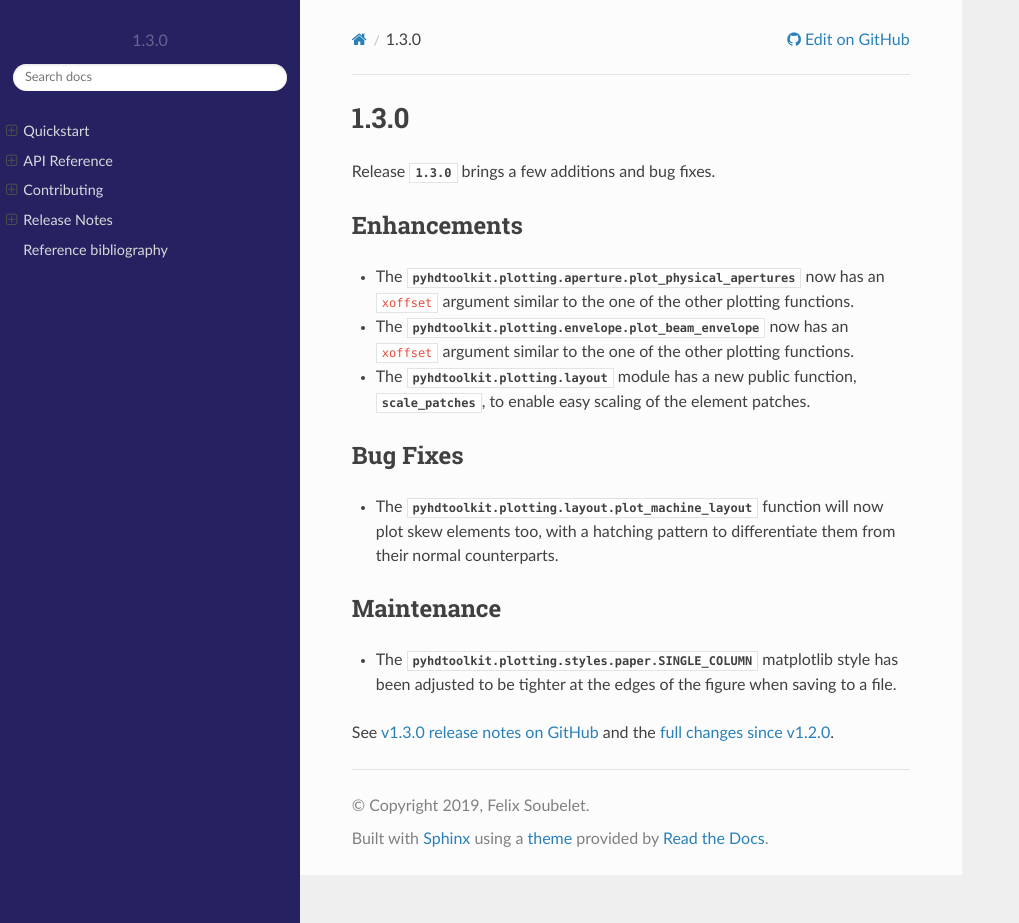
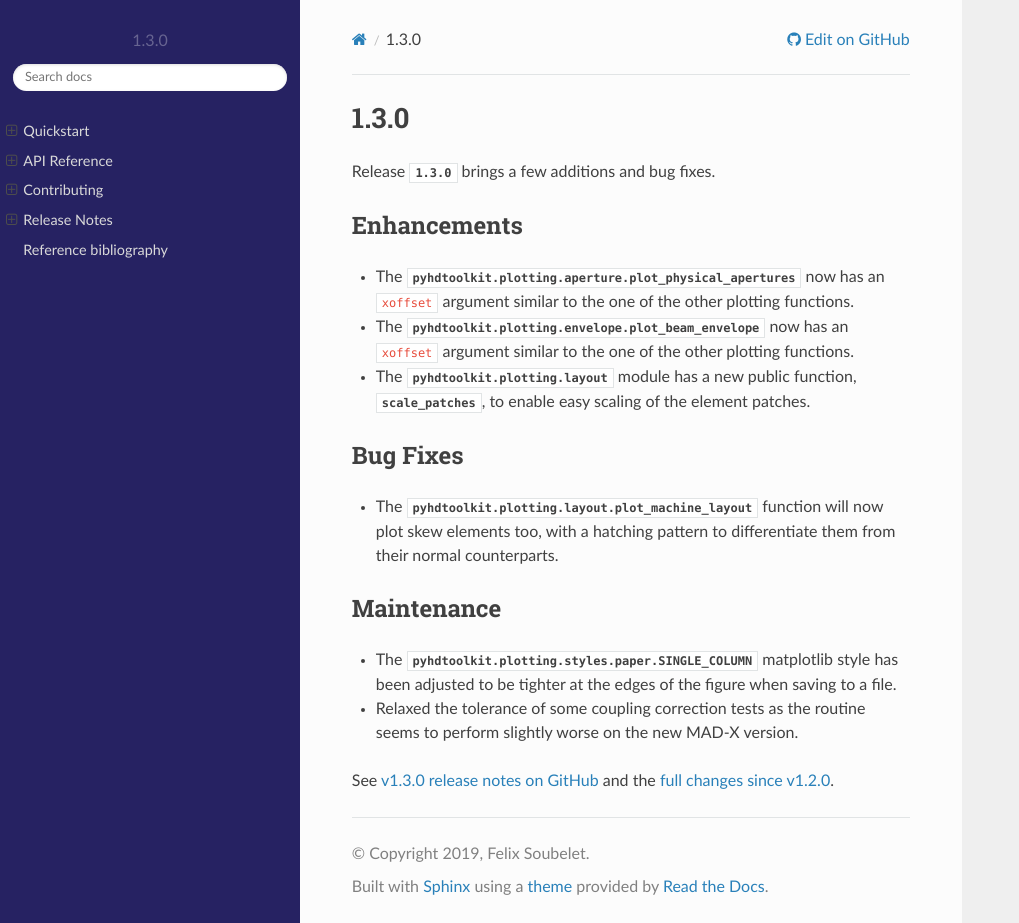
Before and after one commit to fsoubelet/PyhDToolkit, a Sphinx documentation site: the page built from docs/releases/v1.3.0.rst, in a window 1280 px wide and 923 px high. Shown: the whole window, without its empty margins (0-1019 px from the left). Built offline with Sphinx 7.4.7 and the Read the Docs theme 2.0.0, drawn with Linux system fonts in a browser that asks for light colours; pages that are not in the unit, such as notebooks, are missing from menus.

Commit message:
add test change

```diff
--- a/docs/releases/v1.3.0.rst
+++ b/docs/releases/v1.3.0.rst
@@ -21,5 +21,6 @@ Maintenance
 ~~~~~~~~~~~
 
 * The `pyhdtoolkit.plotting.styles.paper.SINGLE_COLUMN` matplotlib style has been adjusted to be tighter at the edges of the figure when saving to a file.
+* Relaxed the tolerance of some coupling correction tests as the routine seems to perform slightly worse on the new MAD-X version.
 
 See `v1.3.0 release notes on GitHub <https://github.com/fsoubelet/PyhDToolkit/releases/tag/1.3.0>`_ and the `full changes since v1.2.0 <https://github.com/fsoubelet/PyhDToolkit/compare/1.2.0...1.3.0>`_.
```
